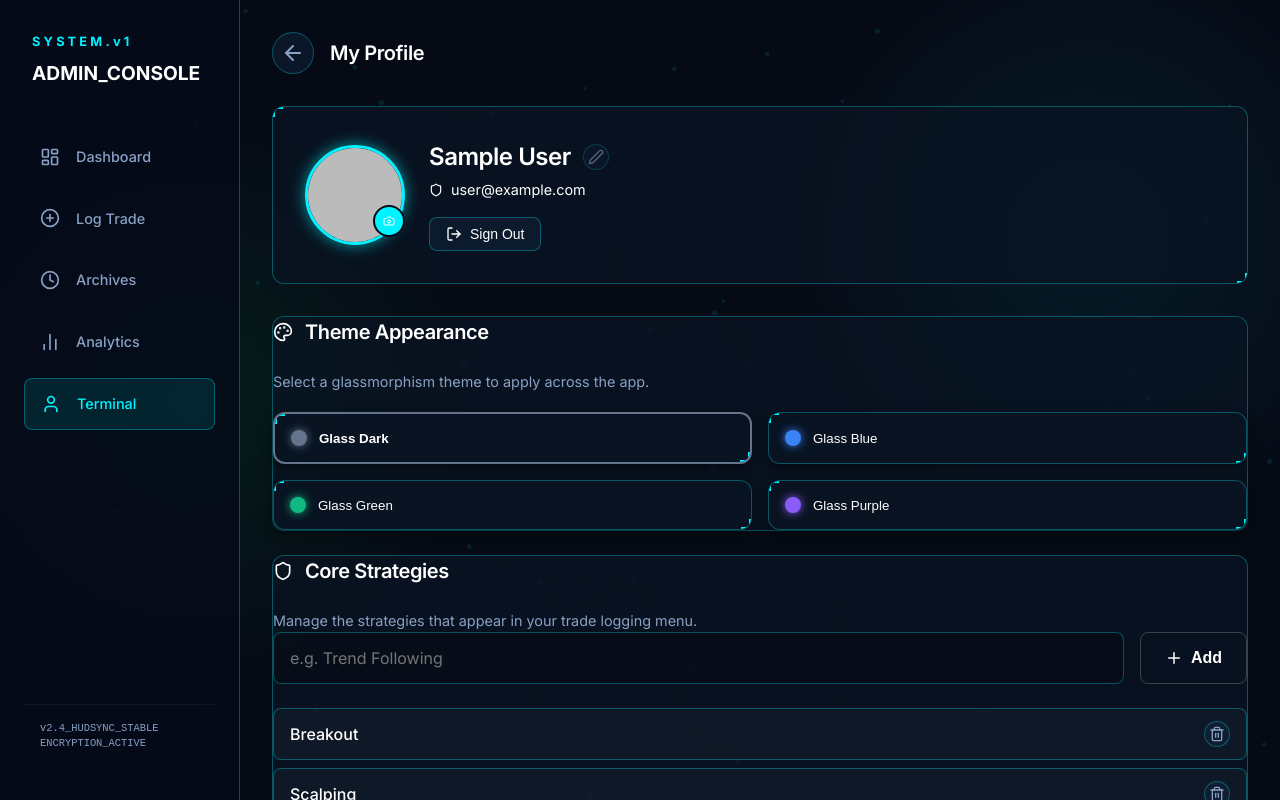
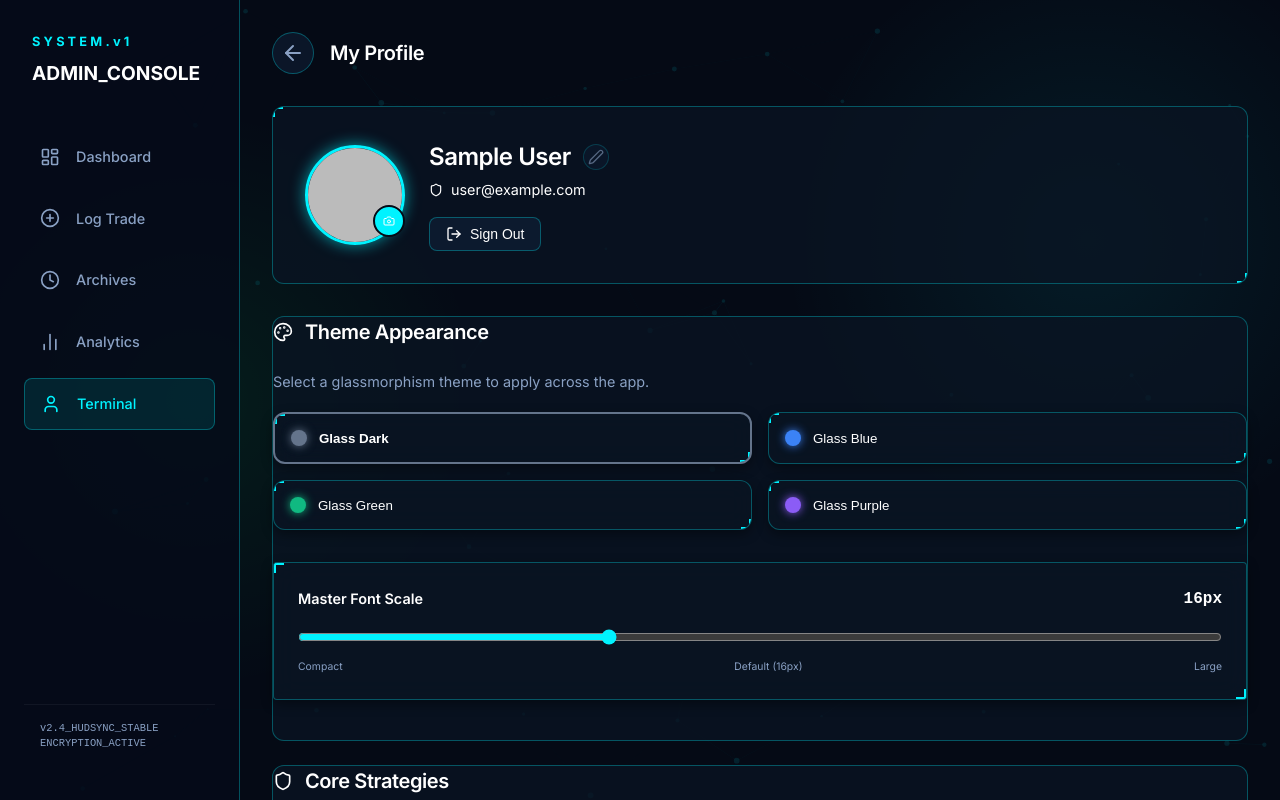
Before and after one commit to shivrajkale322009-ui/tradu, a React (Vite) app: page /profile in a window 1280 px wide. Built offline with nearby package versions, Linux system fonts and the light colour scheme; no server answers; the database is empty; sample sign-in values are in the browser's storage.

Commit message:
Workstation Sync v3.0: Full Typography and Quality Engine

```diff
--- a/src/index.css
+++ b/src/index.css
@@ -33,6 +33,7 @@
   --radius-full: 9999px;
 
   --transition: all 0.3s ease;
+  --font-base: 16px;
 }
 
 [data-theme='green'] {
--- a/src/pages/AddTrade.jsx
+++ b/src/pages/AddTrade.jsx
@@ -227,6 +227,7 @@ export default function AddTrade() {
     time: new Date().toLocaleTimeString('en-GB', { hour: '2-digit', minute: '2-digit' }),
     strategy: '',
     emotion: 'neutral',
+    quality: 'a1',
     notes: ''
   });
   const [imagePreview, setImagePreview] = useState(null);
@@ -489,6 +490,31 @@ export default function AddTrade() {
         </div>
 
         <div className="form-group grid-full">
+          <label>Grade / Quality</label>
+          <div style={{ display: 'grid', gridTemplateColumns: 'repeat(7, 1fr)', gap: '0.4rem' }}>
+            {['a1', 'a2', 'b1', 'b2', 'c1', 'c2', 'd'].map(q => (
+              <button
+                key={q}
+                type="button"
+                onClick={() => setFormData(prev => ({ ...prev, quality: q }))}
+                className="btn-outline"
+                style={{
+                  padding: '0.6rem 0.2rem',
+                  fontSize: '0.75rem',
+                  textTransform: 'uppercase',
+                  fontWeight: 800,
+                  border: formData.quality === q ? '1px solid var(--primary)' : '1px solid var(--border)',
+                  background: formData.quality === q ? 'rgba(0, 240, 255, 0.1)' : 'var(--surface-light)',
+                  color: formData.quality === q ? 'var(--primary)' : 'var(--text-muted)'
+                }}
+              >
+                {q}
+              </button>
+            ))}
+          </div>
+        </div>
+
+        <div className="form-group grid-full">
           <label>Emotional State</label>
           <div style={{ display: 'grid', gridTemplateColumns: 'repeat(3, 1fr)', gap: '0.5rem' }}>
             {[
--- a/src/pages/Profile.jsx
+++ b/src/pages/Profile.jsx
@@ -11,6 +11,7 @@ export default function Profile() {
   const navigate = useNavigate();
   const [favouritePairs, setFavouritePairs] = useState(['BTC/USDT', 'ETH/USDT', 'SOL/USDT']);
   const [strategies, setStrategies] = useState(['Breakout', 'Scalping', 'Momentum']);
+  const [fontSize, setFontSize] = useState(16);
   const [newPair, setNewPair] = useState('');
   const [newStrategy, setNewStrategy] = useState('');
   const [displayName, setDisplayName] = useState('');
@@ -18,6 +19,12 @@ export default function Profile() {
   const [isEditingName, setIsEditingName] = useState(false);
   const [loading, setLoading] = useState(true);
   const [isSaving, setIsSaving] = useState(false);
+
+  useEffect(() => {
+    if (fontSize) {
+      document.documentElement.style.setProperty('--font-base', `${fontSize}px`);
+    }
+  }, [fontSize]);
 
   useEffect(() => {
     if (currentUser) {
@@ -33,6 +40,7 @@ export default function Profile() {
     if (profile) {
       if (profile.favouritePairs) setFavouritePairs(profile.favouritePairs);
       if (profile.strategies) setStrategies(profile.strategies);
+      if (profile.fontSize) setFontSize(profile.fontSize);
       setDisplayName(profile.displayName || currentUser.displayName || '');
       setPhotoURL(profile.photoURL || currentUser.photoURL || '');
     } else {
@@ -255,7 +263,7 @@ export default function Profile() {
 
         <p className="subtitle" style={{ marginBottom: '1.25rem' }}>Select a glassmorphism theme to apply across the app.</p>
 
-        <div style={{ display: 'grid', gridTemplateColumns: '1fr 1fr', gap: '1rem' }}>
+        <div style={{ display: 'grid', gridTemplateColumns: '1fr 1fr', gap: '1rem', marginBottom: '2rem' }}>
           {[
             { id: 'dark', name: 'Glass Dark', color: '#64748b' },
             { id: 'blue', name: 'Glass Blue', color: '#3b82f6' },
@@ -282,6 +290,30 @@ export default function Profile() {
               <span style={{ fontWeight: theme === t.id ? '600' : '400' }}>{t.name}</span>
             </button>
           ))}
+        </div>
+
+        <div className="glass-panel" style={{ padding: '1.5rem', marginBottom: '2.5rem' }}>
+          <div style={{ display: 'flex', justifyContent: 'space-between', alignItems: 'center', marginBottom: '1rem' }}>
+            <span style={{ fontWeight: 600, fontSize: '0.9rem' }}>Master Font Scale</span>
+            <span className="text-primary" style={{ fontFamily: 'monospace', fontWeight: 700 }}>{fontSize}px</span>
+          </div>
+          <input
+            type="range"
+            min="12"
+            max="24"
+            value={fontSize}
+            onChange={async (e) => {
+              const val = parseInt(e.target.value);
+              setFontSize(val);
+              await updateUserProfile(currentUser.uid, { fontSize: val });
+            }}
+            style={{ width: '100%', accentColor: 'var(--primary)' }}
+          />
+          <div style={{ display: 'flex', justifyContent: 'space-between', marginTop: '0.5rem', fontSize: '0.65rem', color: 'var(--text-muted)' }}>
+            <span>Compact</span>
+            <span>Default (16px)</span>
+            <span>Large</span>
+          </div>
         </div>
       </div>
 
--- a/src/pages/TradeDetails.jsx
+++ b/src/pages/TradeDetails.jsx
@@ -12,10 +12,18 @@ export default function TradeDetails() {
   const [loading, setLoading] = useState(true);
   const [isLocked, setIsLocked] = useState(true);
   const [isSaving, setIsSaving] = useState(false);
+  const [strategies, setStrategies] = useState(['Breakout', 'Scalping', 'Trend Following', 'Range', 'Mean Reversion']);
 
   useEffect(() => {
     loadTrade();
-  }, [id]);
+    if (currentUser) {
+      getUserProfile(currentUser.uid).then(profile => {
+        if (profile?.strategies?.length > 0) {
+          setStrategies(profile.strategies);
+        }
+      });
+    }
+  }, [id, currentUser]);
 
   const handleUpdate = async () => {
     setIsSaving(true);
@@ -111,12 +119,17 @@ export default function TradeDetails() {
                   <span className="badge" style={{ background: 'rgba(0, 240, 255, 0.05)', color: 'var(--primary)' }}>
                     <Target size={14} />
                     {trade.strategy.toUpperCase()}
+                </span>
+                )}
+                {trade.quality && (
+                  <span className="badge" style={{ background: 'rgba(255, 255, 255, 0.03)', border: '1px solid rgba(255, 255, 255, 0.1)', color: 'var(--text-muted)' }}>
+                    Grade: <strong style={{ color: '#fff', marginLeft: '0.2rem' }}>{trade.quality.toUpperCase()}</strong>
                   </span>
                 )}
                 </>
               ) : (
                 <>
-                <div style={{ display: 'flex', flexWrap: 'wrap', gap: '0.75rem', width: '100%' }}>
+                <div style={{ display: 'flex', flexWrap: 'wrap', gap: '0.75rem', width: '100%', marginBottom: '1rem' }}>
                   <div style={{ flex: 1, minWidth: '140px' }}>
                     <label style={{ fontSize: '0.65rem', color: 'var(--text-muted)' }}>Type</label>
                     <select
@@ -139,16 +152,32 @@ export default function TradeDetails() {
                       style={{ padding: '0.4rem', marginTop: '0.2rem' }}
                     />
                   </div>
-                  <div style={{ flex: 1, minWidth: '140px' }}>
+                </div>
+
+                <div style={{ display: 'flex', flexWrap: 'wrap', gap: '0.75rem', width: '100%' }}>
+                  <div style={{ flex: 2, minWidth: '180px' }}>
                     <label style={{ fontSize: '0.65rem', color: 'var(--text-muted)' }}>Strategy</label>
                     <select
                       className="input"
-                      value={trade.strategy || 'Breakout'}
+                      value={trade.strategy || strategies[0]}
                       onChange={(e) => setTrade({...trade, strategy: e.target.value})}
                       style={{ padding: '0.4rem', marginTop: '0.2rem' }}
                     >
-                      {['Breakout', 'Scalping', 'Trend Following', 'Range', 'Mean Reversion'].map(s => (
+                      {strategies.map(s => (
                         <option key={s} value={s}>{s}</option>
+                      ))}
+                    </select>
+                  </div>
+                  <div style={{ flex: 1, minWidth: '120px' }}>
+                    <label style={{ fontSize: '0.65rem', color: 'var(--text-muted)' }}>Quality Grade</label>
+                    <select
+                      className="input"
+                      value={trade.quality || 'a1'}
+                      onChange={(e) => setTrade({...trade, quality: e.target.value})}
+                      style={{ padding: '0.4rem', marginTop: '0.2rem' }}
+                    >
+                      {['a1', 'a2', 'b1', 'b2', 'c1', 'c2', 'd'].map(q => (
+                        <option key={q} value={q}>{q.toUpperCase()}</option>
                       ))}
                     </select>
                   </div>
```
